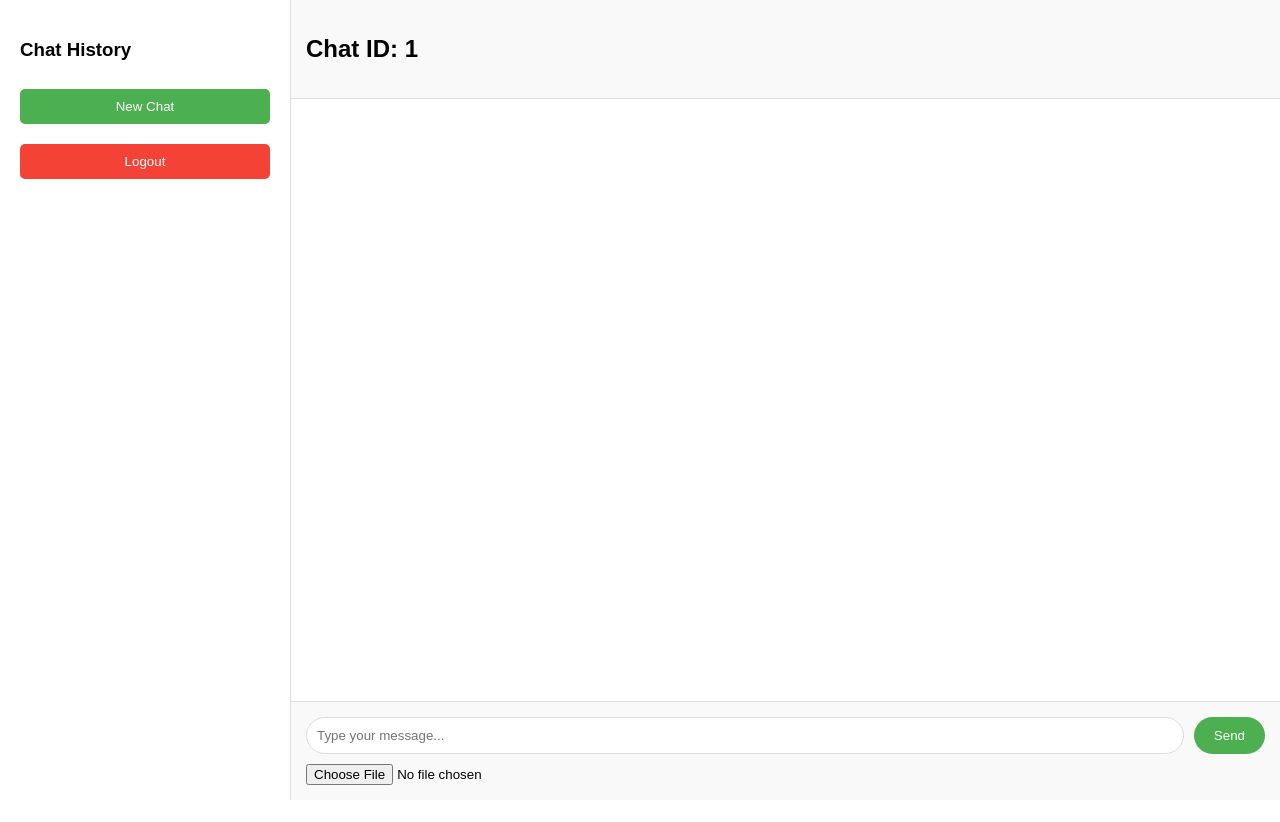
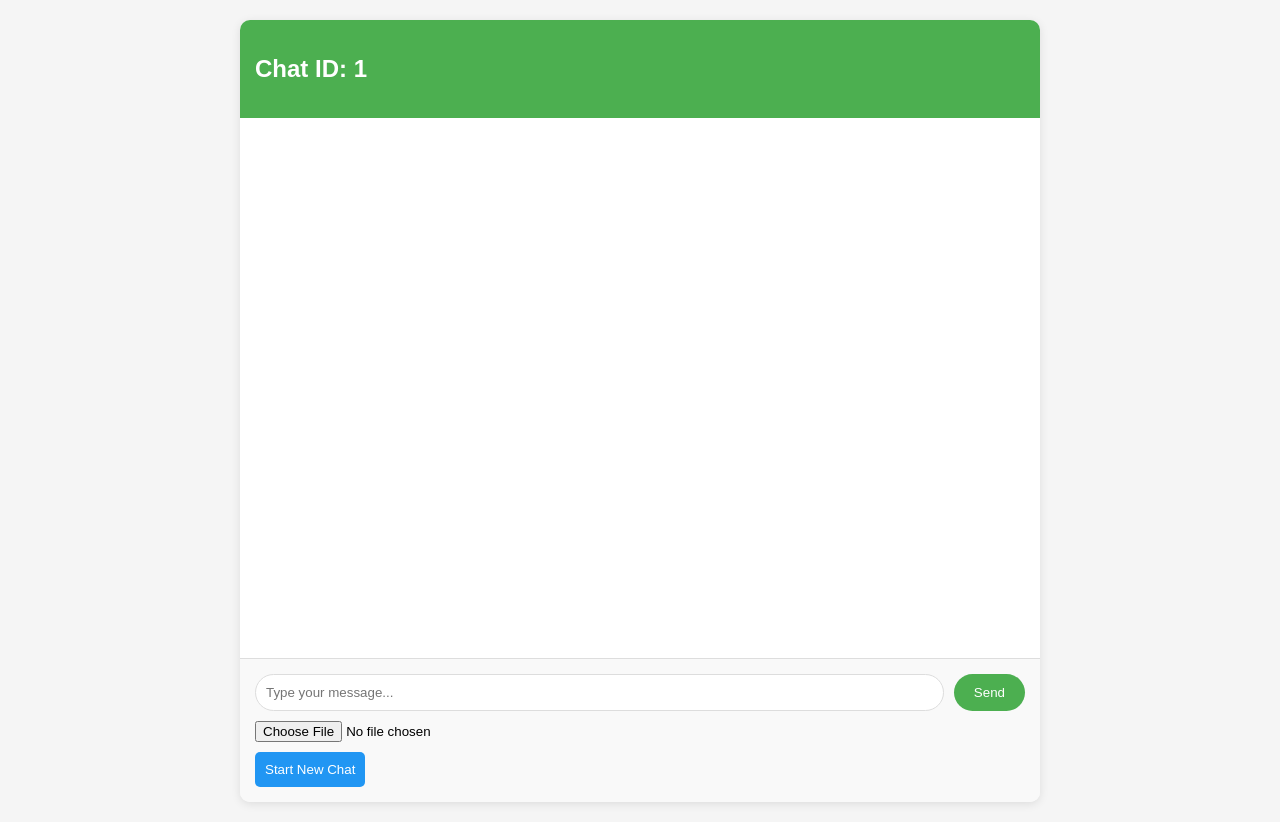
Before and after one commit to shahariarmahfuz/Custom, a Flask app: template templates/chat.html in a window 1280 px wide. Before the commit the page ends 800 px from the top, so only its background shows below. Run offline with Flask 3, Linux system fonts and the light colour scheme; the template is opened without the code that fills it: most values are stand-ins (such as "Sample title", 1, 10 or a date in 2020); data that the repository does not hold is empty.

Commit message:
Update chat.html

```diff
--- a/templates/chat.html
+++ b/templates/chat.html
@@ -1,4 +1,4 @@
-<!-- chat.html (updated) -->
+<!-- chat.html (simplified) -->
 <!DOCTYPE html>
 <html>
 <head>
@@ -7,32 +7,25 @@
         body {
             font-family: sans-serif;
             margin: 0;
-            padding: 0;
-            display: flex;
-            height: 100vh;
+            padding: 20px;
             background-color: #f5f5f5;
         }
-        .sidebar {
-            width: 250px;
+        .chat-container {
+            max-width: 800px;
+            margin: 0 auto;
             background: white;
-            border-right: 1px solid #ddd;
-            padding: 20px;
-            overflow-y: auto;
-        }
-        .chat-container {
-            flex: 1;
-            display: flex;
-            flex-direction: column;
-            background: white;
+            border-radius: 10px;
+            box-shadow: 0 2px 10px rgba(0,0,0,0.1);
+            overflow: hidden;
         }
         .chat-header {
             padding: 15px;
-            border-bottom: 1px solid #ddd;
-            background: #f9f9f9;
+            background: #4CAF50;
+            color: white;
         }
         .chat-messages {
-            flex: 1;
             padding: 20px;
+            height: 500px;
             overflow-y: auto;
         }
         .message {
@@ -55,8 +48,6 @@
             padding: 15px;
             border-top: 1px solid #ddd;
             background: #f9f9f9;
-            display: flex;
-            flex-direction: column;
         }
         .input-row {
             display: flex;
@@ -77,38 +68,6 @@
             border-radius: 20px;
             cursor: pointer;
         }
-        .chat-item {
-            padding: 10px;
-            margin: 5px 0;
-            cursor: pointer;
-            border-radius: 5px;
-        }
-        .chat-item:hover {
-            background: #f0f0f0;
-        }
-        .active-chat {
-            background: #e3f2fd;
-        }
-        .new-chat-btn {
-            margin-top: 10px;
-            padding: 10px;
-            background: #4CAF50;
-            color: white;
-            border: none;
-            border-radius: 5px;
-            cursor: pointer;
-            width: 100%;
-        }
-        .logout-btn {
-            margin-top: 20px;
-            padding: 10px;
-            background: #f44336;
-            color: white;
-            border: none;
-            border-radius: 5px;
-            cursor: pointer;
-            width: 100%;
-        }
         #image-preview {
             max-width: 200px;
             max-height: 200px;
@@ -121,16 +80,18 @@
             margin-top: 5px;
             border-radius: 10px;
         }
+        .new-chat-btn {
+            margin-top: 10px;
+            padding: 10px;
+            background: #2196F3;
+            color: white;
+            border: none;
+            border-radius: 5px;
+            cursor: pointer;
+        }
     </style>
 </head>
 <body>
-    <div class="sidebar">
-        <h3>Chat History</h3>
-        <div id="chat-history"></div>
-        <button class="new-chat-btn" onclick="newChat()">New Chat</button>
-        <button class="logout-btn" onclick="logout()">Logout</button>
-    </div>
-
     <div class="chat-container">
         <div class="chat-header">
             <h2>Chat ID: {{ chat_id }}</h2>
@@ -156,39 +117,11 @@
                 <input type="file" id="image-input" accept="image/*">
                 <img id="image-preview" src="#" alt="Preview">
             </div>
+            <button class="new-chat-btn" onclick="newChat()">Start New Chat</button>
         </div>
     </div>
 
     <script>
-        // Load chat history
-        function loadChatHistory() {
-            fetch('/history')
-                .then(response => response.json())
-                .then(data => {
-                    const historyContainer = document.getElementById('chat-history');
-                    historyContainer.innerHTML = '';
-
-                    data.forEach(chat => {
-                        const chatItem = document.createElement('div');
-                        chatItem.className = 'chat-item';
-                        if (chat.chat_id === '{{ chat_id }}') {
-                            chatItem.classList.add('active-chat');
-                        }
-
-                        chatItem.innerHTML = `
-                            <strong>${chat.title}</strong><br>
-                            <small>${new Date(chat.last_activity).toLocaleString()}</small>
-                        `;
-
-                        chatItem.onclick = () => {
-                            window.location.href = `/chat?chat_id=${chat.chat_id}`;
-                        };
-
-                        historyContainer.appendChild(chatItem);
-                    });
-                });
-        }
-
         // Send message
         function sendMessage() {
             const input = document.getElementById('message-input');
@@ -220,9 +153,6 @@
                     input.value = '';
                     imageInput.value = '';
                     document.getElementById('image-preview').style.display = 'none';
-
-                    // Reload history to update last activity
-                    loadChatHistory();
                 }
             })
             .catch(error => {
@@ -260,11 +190,6 @@
             window.location.href = '/chat';
         }
 
-        // Logout
-        function logout() {
-            window.location.href = '/logout';
-        }
-
         // Handle Enter key
         document.getElementById('message-input').addEventListener('keypress', function(e) {
             if (e.key === 'Enter') {
@@ -285,9 +210,6 @@
                 reader.readAsDataURL(file);
             }
         });
-
-        // Initial load
-        loadChatHistory();
     </script>
 </body>
 </html>
```
